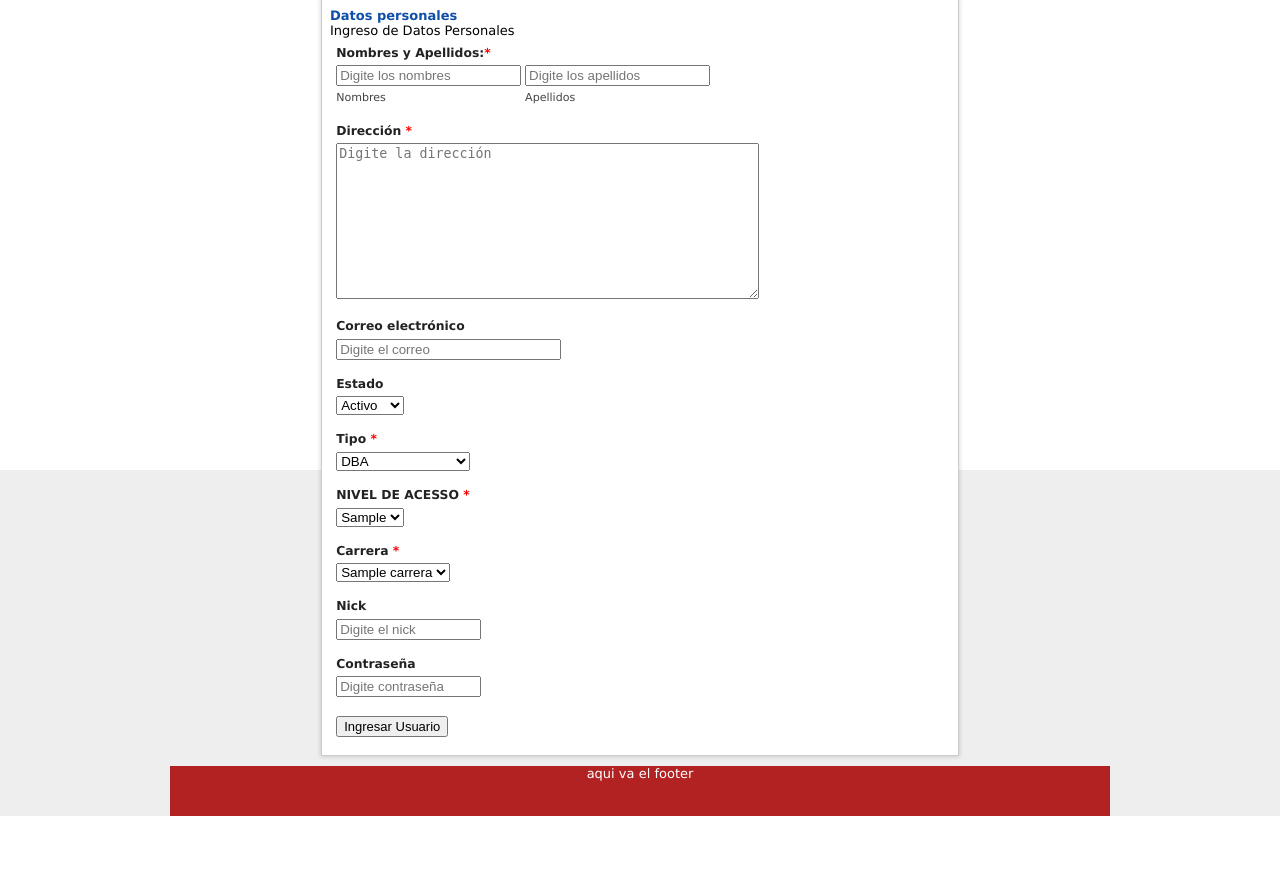
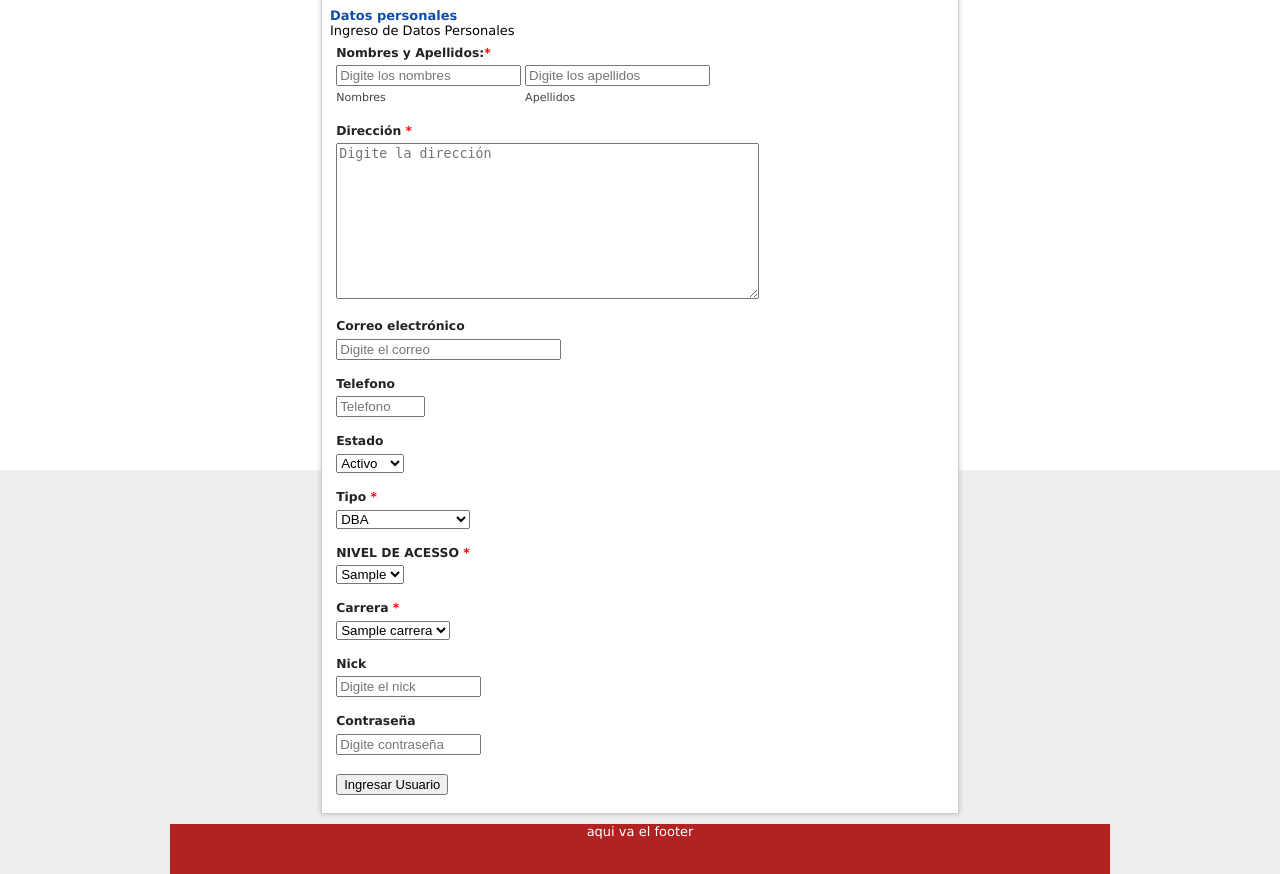
Before and after one commit to jeici/siatg, a CodeIgniter app: page /siatg/index.php/usuario/index in a window 1280 px wide. Shown: the part 347-1221 px from the top of the page. Before the commit the page ends 1163 px from the top, so only its background shows below. Run offline with CodeIgniter, Linux system fonts and the light colour scheme; tables that the repository leaves empty or names only in its code hold one stand-in row (values such as "Sample post"); some libraries are stand-ins or nearby versions; some web fonts are replaced.

Commit message:
otra mas

```diff
--- a/application/views/form_usuario.php
+++ b/application/views/form_usuario.php
@@ -62,6 +62,16 @@ $data_correo = array(
 		'size'        => '25',
 
 		'placeholder' => 'Digite el correo',
+);
+
+$data_tel = array(
+		'name'        => 'tel',
+		'id'          => 'id_tel',
+		'value'       => set_value('Telefono'),
+		'maxlength'   => '8',
+		'size'        => '8',
+
+		'placeholder' => 'Telefono',
 );
 
 $data_nick= array(
@@ -149,6 +159,15 @@ Correo electrónico
 <?php echo form_error('correo');?>
 </div>
 </li>
+<li id="foli800" class="notranslate      ">
+<label class="desc" id="title800" for="Field800">
+Telefono
+</label>
+<div>
+<?php echo form_input($data_tel);?>
+<?php echo form_error('Telefono');?>
+</div>
+</li>
 <li id="foli12" class="notranslate      ">
 <fieldset>
 <![if !IE | (gte IE 8)]>
```
